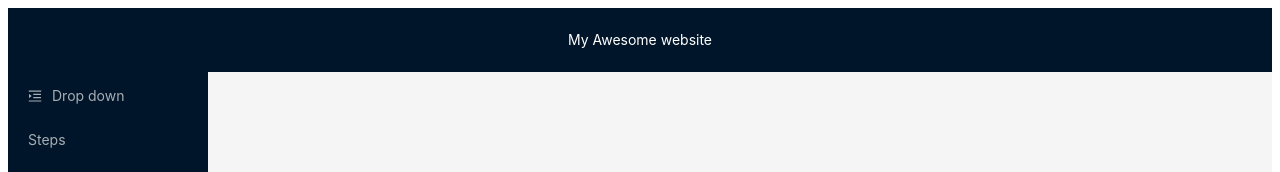
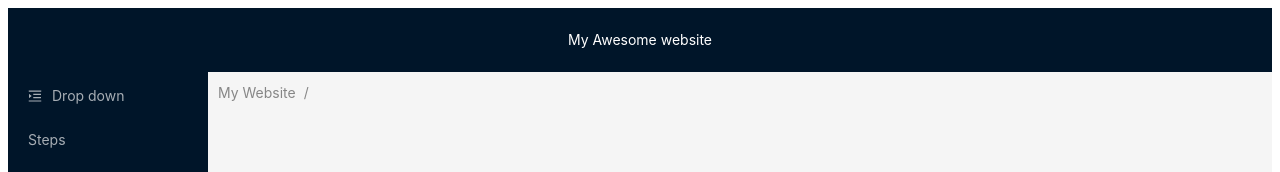
Before and after one commit to mssoheil/mapsa_cra_route_ant, a React (Create React App) app: page / in a window 1280 px wide. Shown: the top 172 px of the page. Built offline with nearby package versions, Linux system fonts and the light colour scheme.

Commit message:
feat(App): add bread crumbs

```diff
--- a/src/App.js
+++ b/src/App.js
@@ -3,6 +3,8 @@
 import { Layout, Menu } from "antd";
 import { MenuUnfoldOutlined, HeartFilled } from "@ant-design/icons";
 import { Route, Routes } from "react-router";
+// Components
+import BreadCrumbs from "./components/BreadCrumbs";
 // Hooks
 import { useNavigate, useLocation } from "react-router";
 // Pages
@@ -110,6 +112,7 @@
           />
         </Layout.Sider>
         <Layout.Content style={{ padding: 10 }}>
+          <BreadCrumbs />
           <Routes>
             <Route path="/drop-down" element={<DropDown />} />
             <Route path="/paginations" element={<Paginations />} />
--- /dev/null
+++ b/src/components/BreadCrumbs/index.jsx
@@ -0,0 +1,17 @@
+// UI frameworks
+import { Breadcrumb } from "antd";
+// Hooks
+import { useLocation } from "react-router";
+
+const BreadCrumbs = () => {
+  const { pathname } = useLocation();
+
+  return (
+    <Breadcrumb>
+      <Breadcrumb.Item>My Website</Breadcrumb.Item>
+      <Breadcrumb.Item>{pathname.slice(1)}</Breadcrumb.Item>
+    </Breadcrumb>
+  );
+};
+
+export default BreadCrumbs;
```
